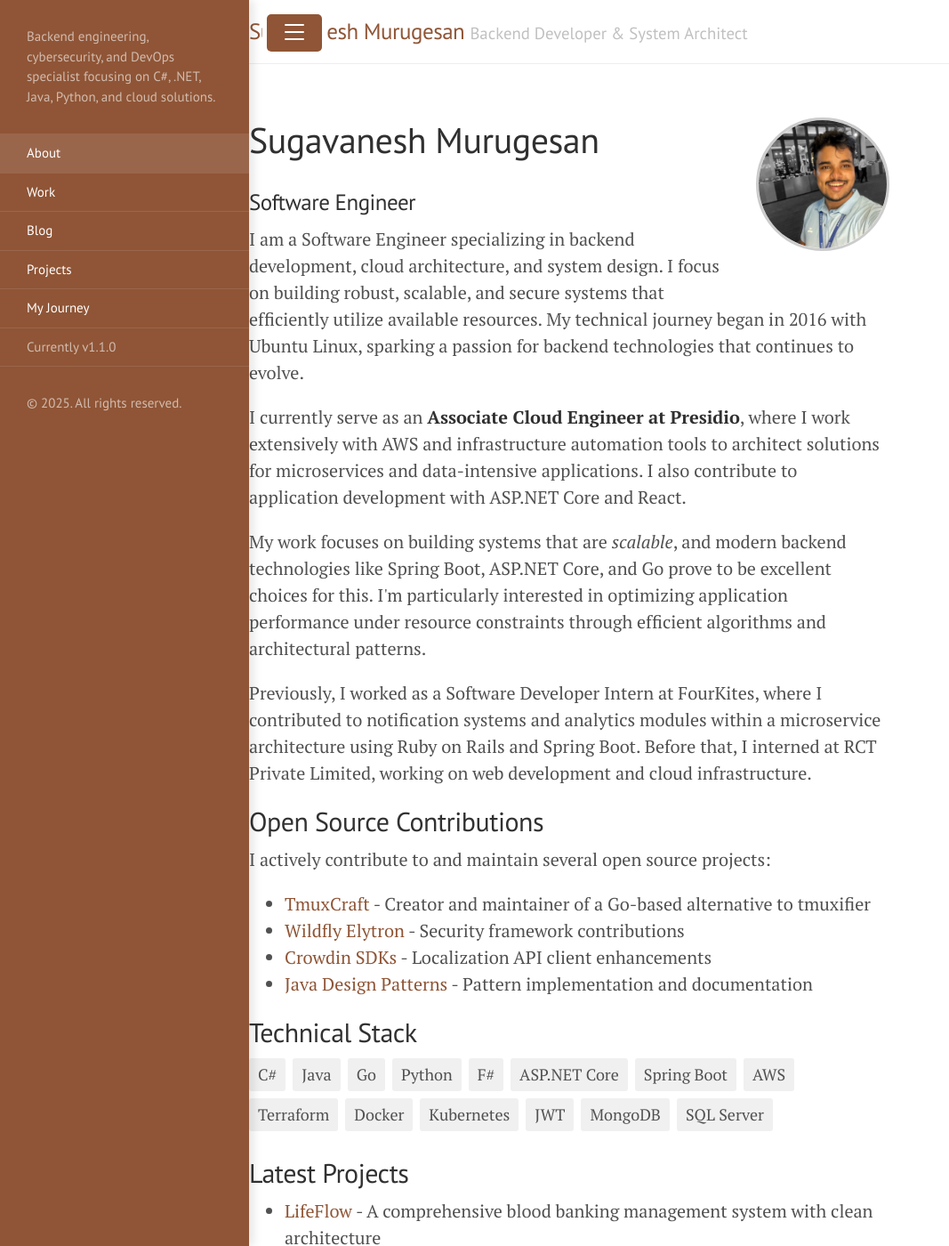
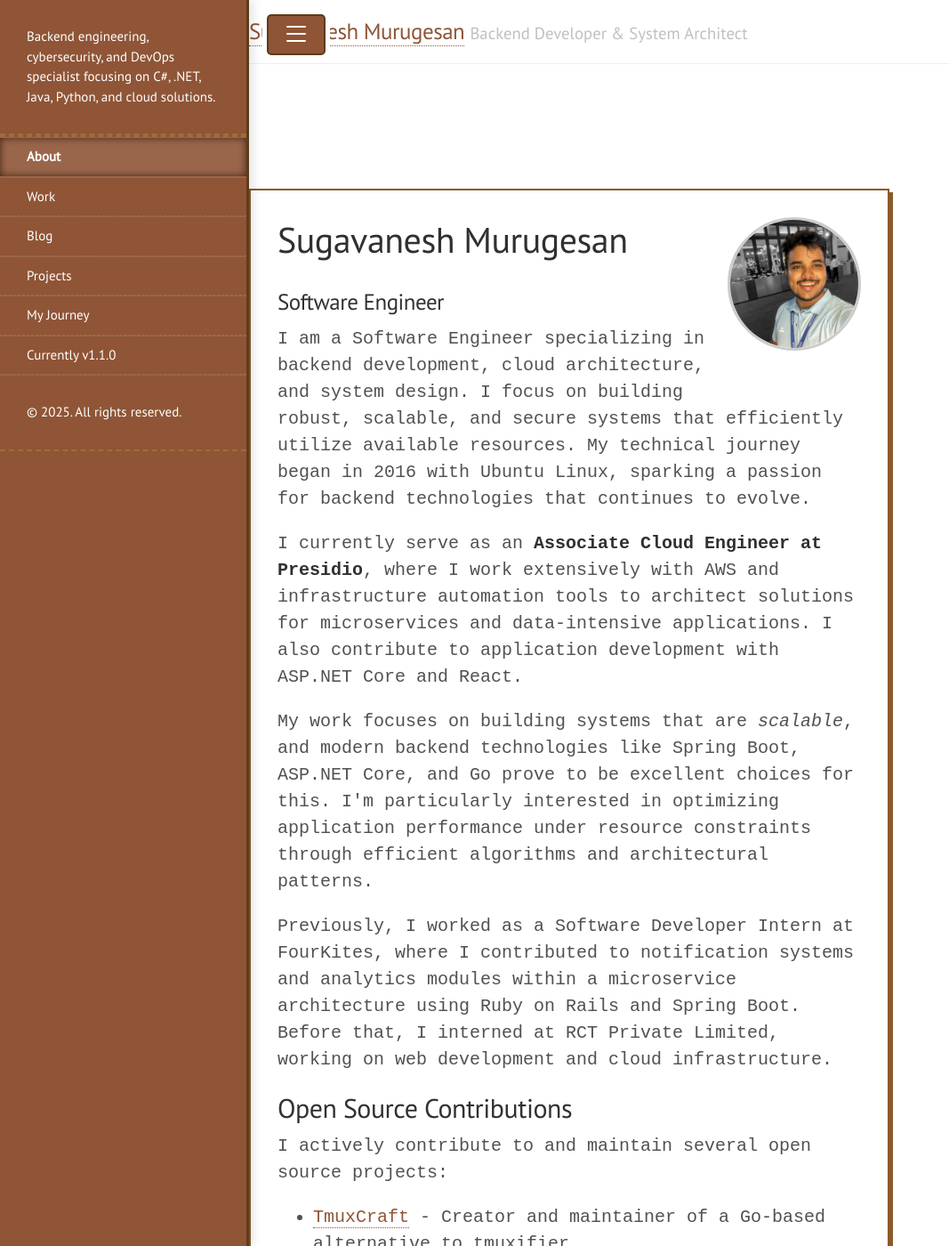
Before and after one commit to sugan0tech/sugan0tech.github.io, a Jekyll site: the page built from index.html, in a window 1280 px wide and 1400 px high. Shown: the whole window at 89% size, without its empty margins (0-1067 px from the left). Built offline with Jekyll 4.4.1, drawn with Linux system fonts in a browser that asks for light colours; the list of posts is cut into pages by our own code.

Commit message:
feat: retro theming

```diff
--- a/_includes/head.html
+++ b/_includes/head.html
@@ -14,6 +14,7 @@
 
   {% if page.url and site.baseurl %}
   <link rel="canonical" href="{{ page.url | absolute_url }}">
+  <link rel="stylesheet" href="{{ site.baseurl }}/public/css/retro.css">
   {% endif %}
 
   <link rel="stylesheet" href="{{ '/public/css/poole.css' | absolute_url }}">
--- /dev/null
+++ b/public/css/retro.css
@@ -0,0 +1,193 @@
+/* Retro styling for Lanyon theme with brown color scheme */
+
+/* General retro feel */
+body {
+  font-family: "Courier New", Courier, monospace;
+  background-color: #f8f8e0; /* Slightly warmer background */
+}
+
+/* Wider container */
+.container {
+  max-width: 55rem; /* Increased from 28rem for better desktop utilization */
+}
+
+/* Apply responsive width for different screen sizes */
+@media (min-width: 38em) {
+  .container {
+    max-width: 40rem;
+  }
+}
+
+@media (min-width: 56em) {
+  .container {
+    max-width: 55rem;
+  }
+}
+
+/* Retro borders for content */
+.post, .page, .project {
+  border: 2px solid #8B5A2B; /* Using your brown color */
+  border-radius: 0;
+  padding: 1.5rem;
+  margin-bottom: 2rem;
+  background-color: #fff;
+  box-shadow: 4px 4px 0 #8B5A2B;
+}
+
+/* Header styling */
+.masthead {
+  border-bottom: 2px solid #8B5A2B;
+  margin-bottom: 2rem;
+}
+
+/* Link styling */
+a {
+  color: #8B5A2B; /* Changed from magenta to your brown */
+  text-decoration: none;
+  border-bottom: 1px dotted;
+}
+
+a:hover {
+  border-bottom: 1px solid;
+  color: #a06c3b; /* Lighter brown for hover */
+}
+
+/* Code blocks with retro terminal feel */
+pre, code {
+  background-color: #3b2412; /* Darker brown background */
+  color: #e0c8a0; /* Light tan text color */
+  border-radius: 0;
+  border: 1px solid #8B5A2B;
+}
+
+/* Enhanced sidebar retro styling */
+.sidebar {
+  background-color: #8B5A2B; /* Your brown color */
+  border-right: 3px solid #5e3c1c; /* Darker brown border */
+  font-family: "Courier New", Courier, monospace;
+}
+
+.sidebar-item {
+  padding: 1rem;
+  border-bottom: 2px dashed #a06c3b; /* Lighter brown */
+  color: #fff; /* White text for contrast */
+}
+
+.sidebar-nav {
+  border-top: 2px dashed #a06c3b;
+}
+
+.sidebar-nav-item {
+  border-bottom: 1px dashed #a06c3b;
+  padding: 0.5rem 1rem;
+  transition: background-color 0.3s ease;
+  color: #fff;
+}
+
+.sidebar-nav-item:hover {
+  background-color: #a06c3b; /* Lighter brown */
+  box-shadow: inset 0 0 5px #5e3c1c; /* Darker brown */
+  color: #fff;
+}
+
+.sidebar-nav-item.active {
+  background-color: #5e3c1c; /* Darker brown */
+  color: #fff;
+  font-weight: bold;
+  box-shadow: inset 0 0 8px #3b2412; /* Even darker brown */
+}
+
+/* Sidebar toggle button */
+.sidebar-toggle {
+  background-color: #8B5A2B;
+  border: 2px solid #5e3c1c;
+}
+
+.sidebar-toggle:active,
+.sidebar-toggle:focus,
+.sidebar-toggle:hover {
+  background-color: #a06c3b; /* Lighter brown */
+}
+
+/* Pagination with border */
+.pagination {
+  border: 2px solid #8B5A2B;
+  background-color: #fff;
+}
+
+/* Blog posts specific styling */
+.posts .post {
+  border: 2px solid #8B5A2B;
+  border-radius: 0;
+  padding: 1.5rem;
+  margin-bottom: 2rem;
+  background-color: #fff;
+  box-shadow: 4px 4px 0 #8B5A2B;
+}
+
+/* Projects specific styling */
+.projects .project {
+  border: 3px solid #8B5A2B;
+  border-radius: 0;
+  padding: 1.5rem;
+  margin-bottom: 2rem;
+  background-color: #f5f5f0; /* Slightly warm background */
+  box-shadow: 6px 6px 0 #8B5A2B;
+}
+
+/* Project subsections */
+.project-section,
+.project-item,
+.project-entry,
+.project-description {
+  border: 1px solid #8B5A2B;
+  border-radius: 0;
+  padding: 1rem;
+  margin: 1rem 0;
+  background-color: #f9f5e8; /* Warm off-white */
+  box-shadow: 3px 3px 0 #a06c3b; /* Lighter brown */
+}
+
+/* Project titles */
+.project-title,
+.project h2,
+.project h3 {
+  border-bottom: 2px dotted #8B5A2B;
+  padding-bottom: 0.5rem;
+  margin-top: 0;
+  font-weight: bold;
+  color: #5e3c1c; /* Darker brown */
+}
+
+/* Project links */
+.project a {
+  color: #8B5A2B;
+  font-weight: bold;
+}
+
+/* Project tags or metadata */
+.project-meta,
+.project-date,
+.project-tags {
+  font-size: 0.85rem;
+  color: #5e3c1c; /* Darker brown */
+  background-color: #e0d8c0; /* Light tan */
+  padding: 0.2rem 0.5rem;
+  border: 1px dashed #8B5A2B;
+  display: inline-block;
+  margin-right: 0.5rem;
+}
+
+/* Content wrapper padding adjustment */
+.content {
+  padding-top: 4rem;
+  padding-bottom: 4rem;
+}
+
+/* Optional: readable width for paragraphs even in wider container */
+.post-content p,
+.project-content p {
+  max-width: 45rem;
+  margin-left: auto;
+  margin-right: auto;
+}
```
